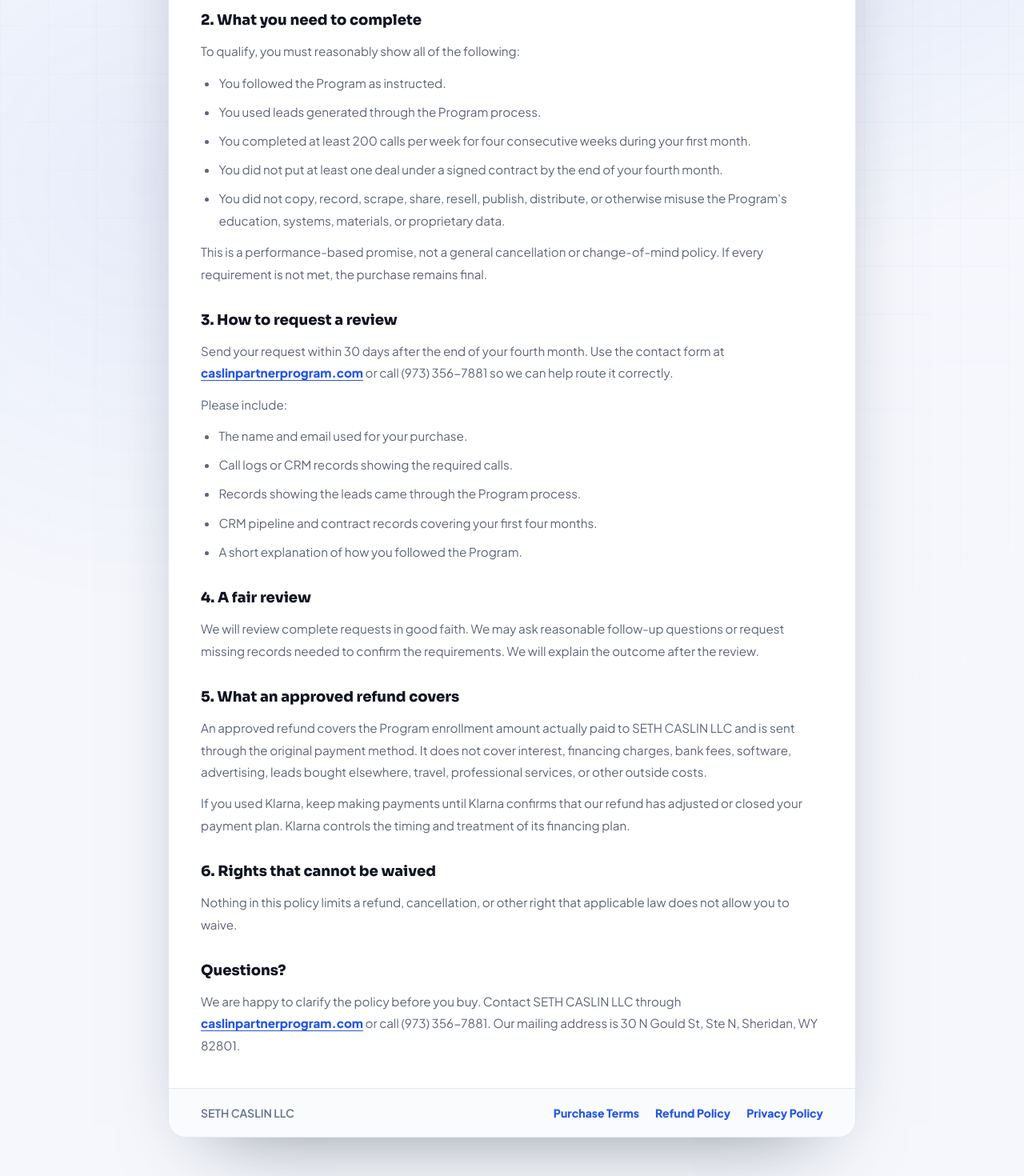
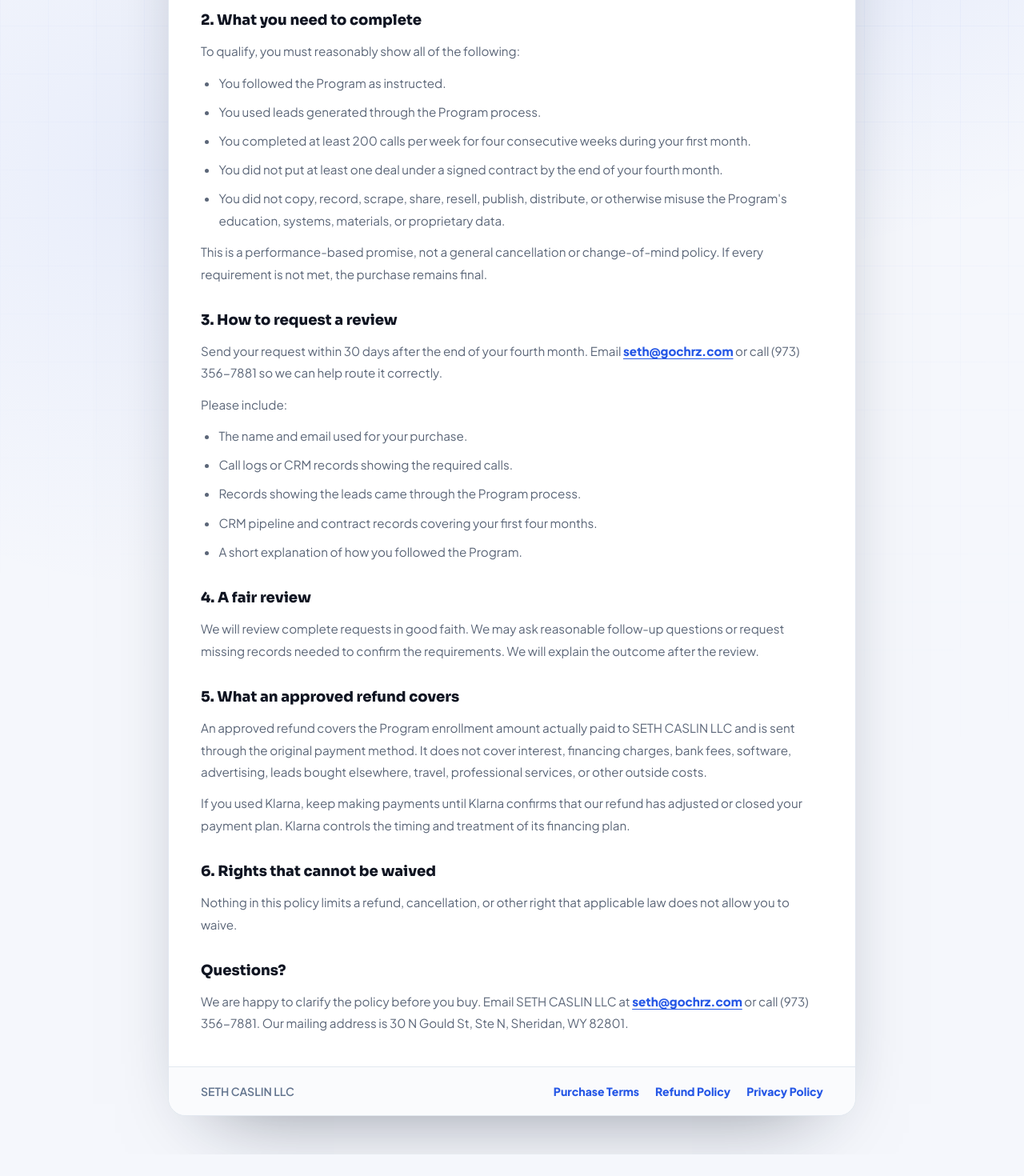
Before and after one commit to sethcaslin/caslin-partner-program-checkout, a Next.js app: page /refund-policy in a window 1280 px wide. Shown: the part 748-2218 px from the top of the page at 80% size. After the commit the page ends 2191 px from the top, so only its background shows below. Built offline with nearby package versions, Linux system fonts and the light colour scheme.

Commit message:
Update checkout legal contact details

```diff
--- a/src/app/refund-policy/page.tsx
+++ b/src/app/refund-policy/page.tsx
@@ -71,11 +71,8 @@
         <h2>3. How to request a review</h2>
         <p>
           Send your request within 30 days after the end of your fourth month.
-          Use the contact form at{" "}
-          <a href="https://caslinpartnerprogram.com/">
-            caslinpartnerprogram.com
-          </a>{" "}
-          or call (973) 356-7881 so we can help route it correctly.
+          Email <a href="mailto:seth@gochrz.com">seth@gochrz.com</a> or call
+          (973) 356-7881 so we can help route it correctly.
         </p>
         <p>Please include:</p>
         <ul>
@@ -125,13 +122,10 @@
       <section>
         <h2>Questions?</h2>
         <p>
-          We are happy to clarify the policy before you buy. Contact SETH CASLIN
-          LLC through{" "}
-          <a href="https://caslinpartnerprogram.com/">
-            caslinpartnerprogram.com
-          </a>{" "}
-          or call (973) 356-7881. Our mailing address is 30 N Gould St, Ste N,
-          Sheridan, WY 82801.
+          We are happy to clarify the policy before you buy. Email SETH CASLIN
+          LLC at <a href="mailto:seth@gochrz.com">seth@gochrz.com</a> or call
+          (973) 356-7881. Our mailing address is 30 N Gould St, Ste N, Sheridan,
+          WY 82801.
         </p>
       </section>
     </PolicyPage>
--- a/src/app/terms/page.tsx
+++ b/src/app/terms/page.tsx
@@ -188,12 +188,10 @@
           delay in enforcing a term does not waive it.
         </p>
         <p>
-          Questions are welcome. Use the contact form at{" "}
-          <a href="https://caslinpartnerprogram.com/">
-            caslinpartnerprogram.com
-          </a>{" "}
-          or call (973) 356-7881. Our mailing address is SETH CASLIN LLC, 30 N
-          Gould St, Ste N, Sheridan, WY 82801.
+          Questions are welcome. Email SETH CASLIN LLC at{" "}
+          <a href="mailto:seth@gochrz.com">seth@gochrz.com</a> or call (973)
+          356-7881. Our mailing address is SETH CASLIN LLC, 30 N Gould St, Ste
+          N, Sheridan, WY 82801.
         </p>
       </section>
     </PolicyPage>
--- a/src/components/legal/policy-page.tsx
+++ b/src/components/legal/policy-page.tsx
@@ -39,7 +39,7 @@
                 {description}
               </p>
               <p className="mt-3 text-sm font-semibold text-slate-500">
-                Effective August 24, 2026
+                Effective August 2026
               </p>
             </div>
           </div>
```
Also changed, not shown: 1 other file (tests, documents, lock files or other folders).
